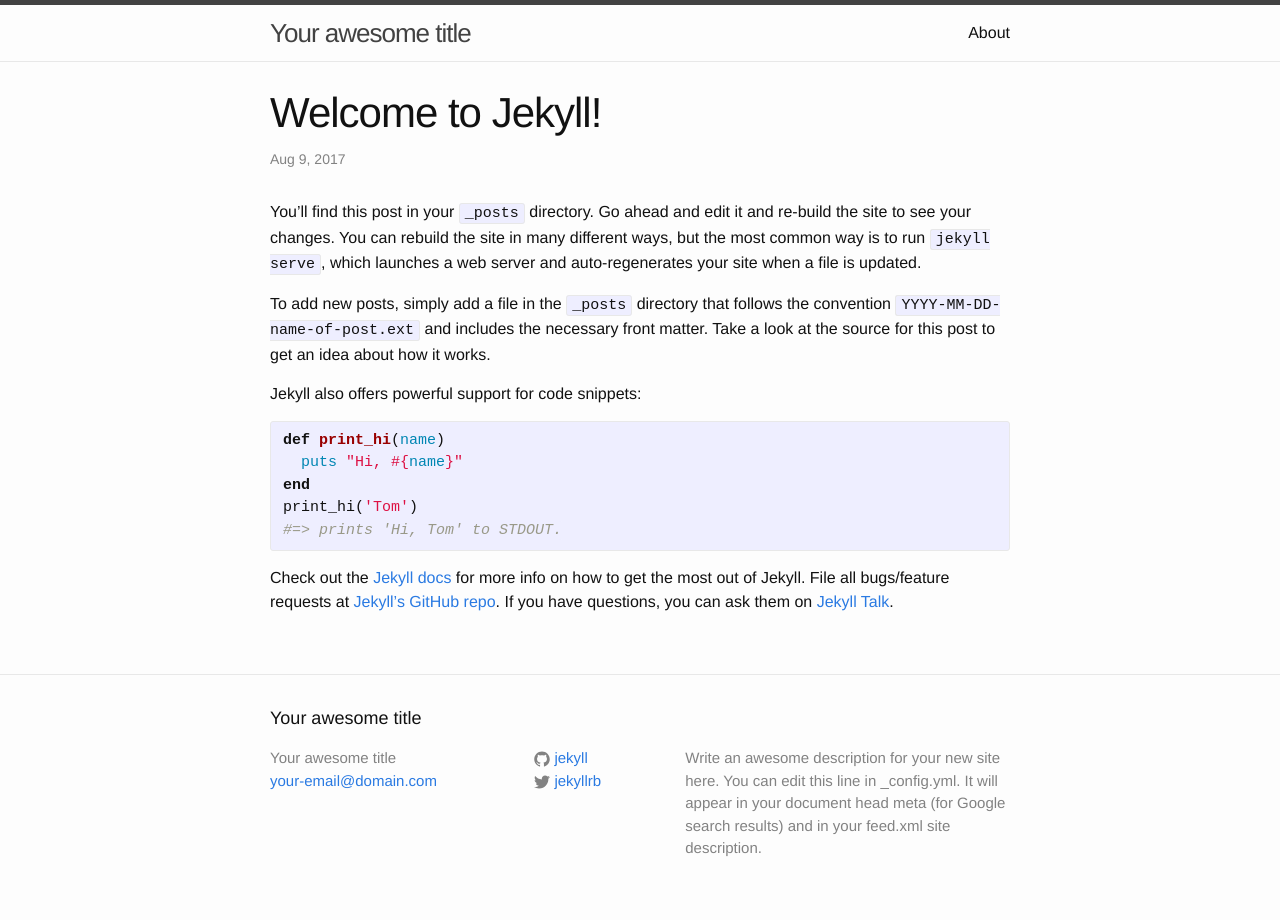
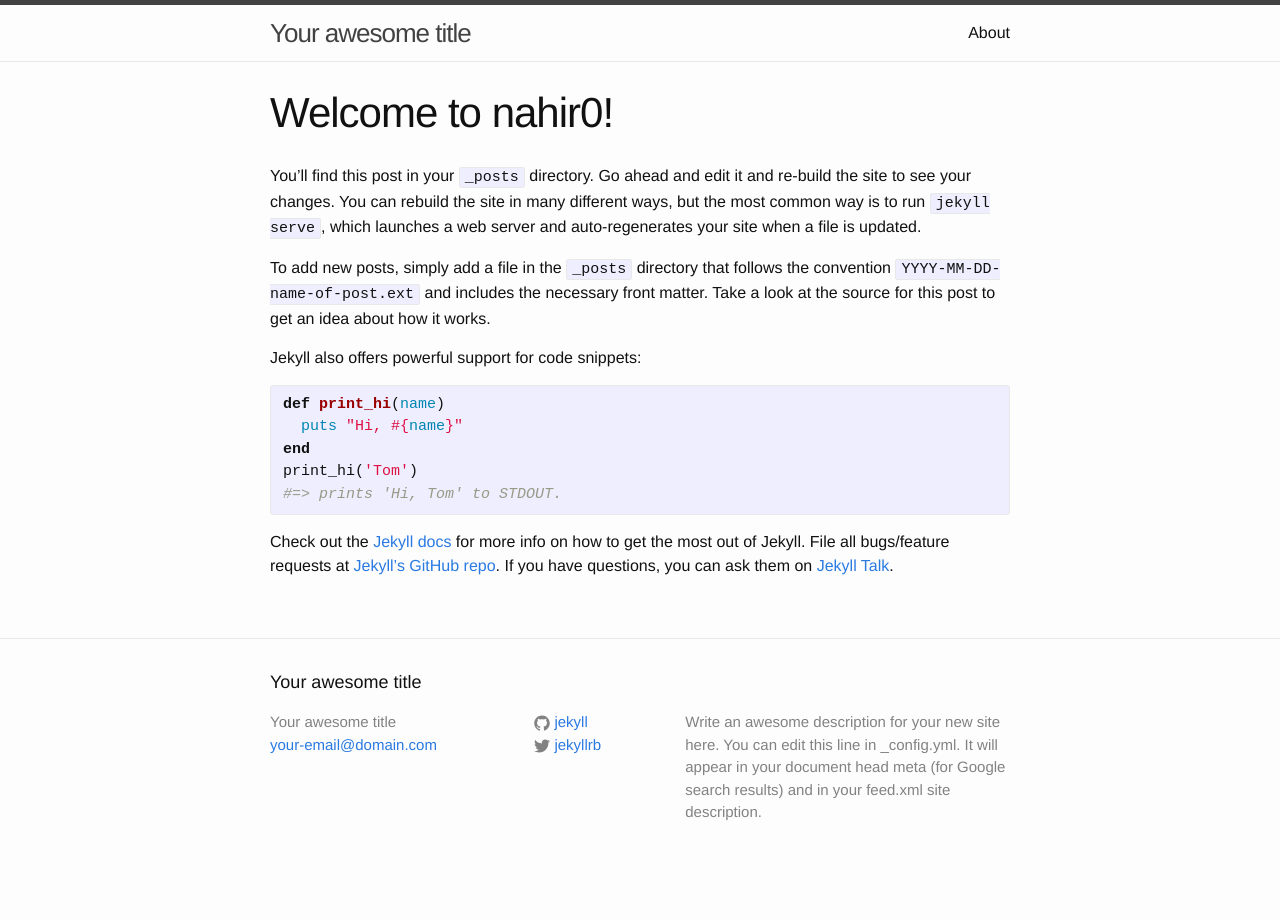
Before and after one commit to nahir0/nahir0.github.io, a Jekyll site: the page built from _posts/2017-08-09-welcome-to-jekyll.markdown, in a window 1280 px wide. Built offline with Jekyll 4.4.1, drawn with Linux system fonts in a browser that asks for light colours.

Commit message:
Change a bit

```diff
--- a/_posts/2017-08-09-welcome-to-jekyll.markdown
+++ b/_posts/2017-08-09-welcome-to-jekyll.markdown
@@ -1,6 +1,6 @@
 ---
-layout: post
-title:  "Welcome to Jekyll!"
+layout: page
+title:  "Welcome to nahir0!"
 date:   2017-08-09 03:08:48 +0000
 categories: jekyll update
 ---
```
